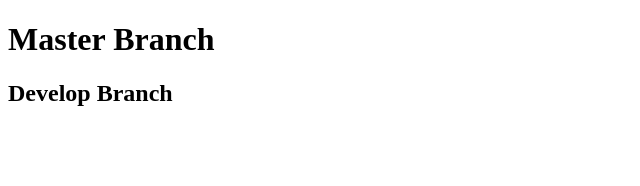
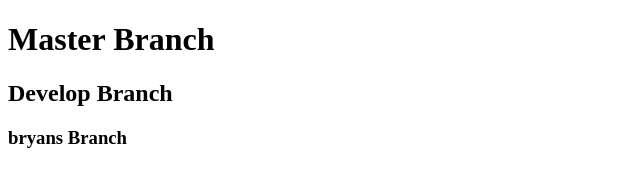
Before and after one commit to ajbcodes89/edamam-app, a plain HTML site: page index.html in a window 1280 px wide. Shown: the whole page, without its empty margins (0-640 px from the left). Drawn offline with Linux system fonts and the light colour scheme.

Commit message:
bryans branch

```diff
--- a/index.html
+++ b/index.html
@@ -10,6 +10,7 @@
 
     <h1>Master Branch</h1>
     <h2>Develop Branch</h2>
+    <h3>bryans Branch</h3>
 
 </body>
 </html>
```
